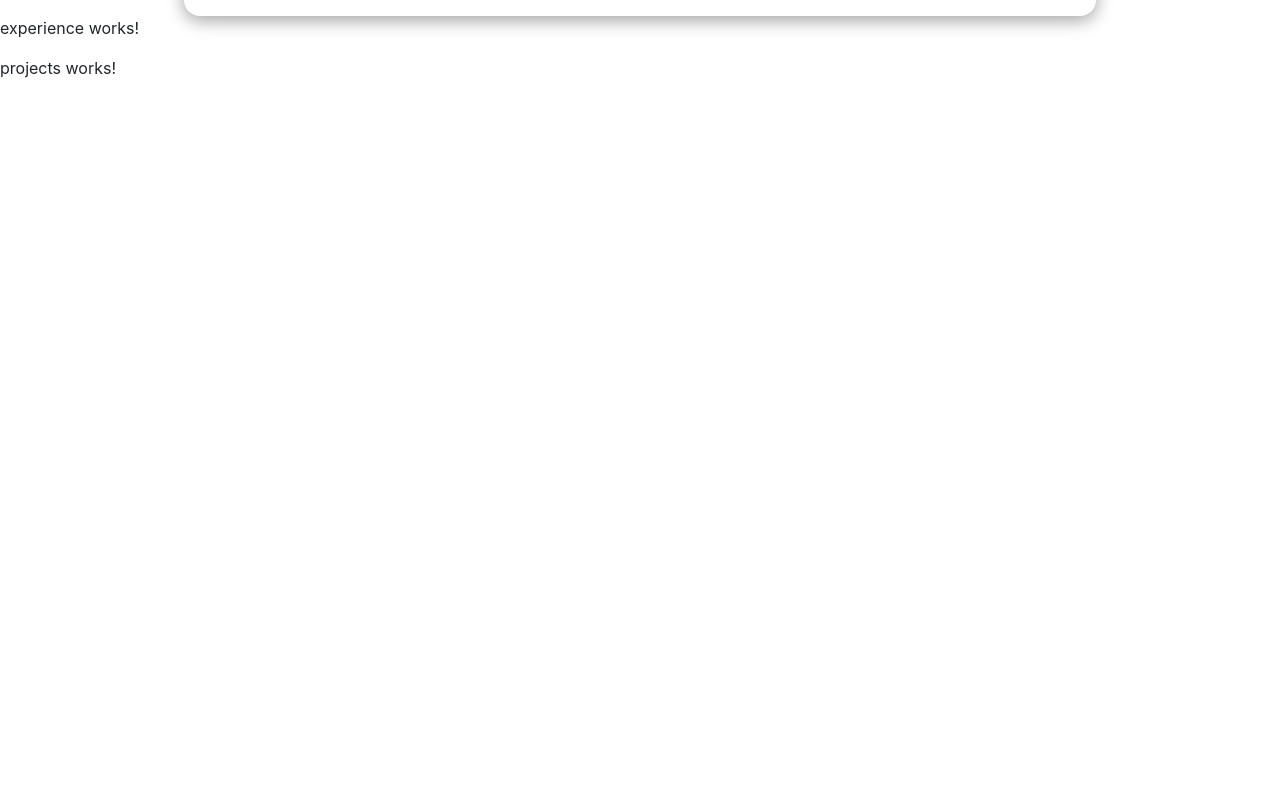
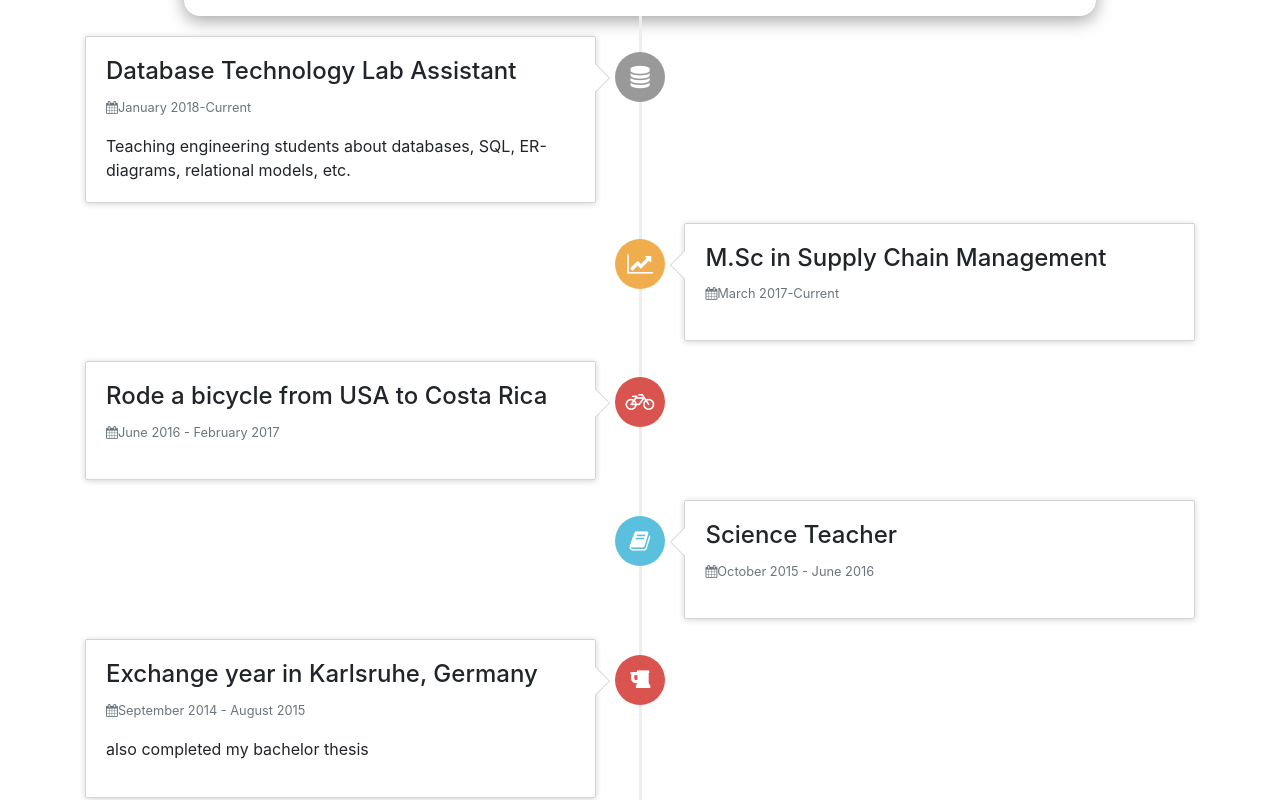
Before and after one commit to aleda145/resumewebpage, an Angular app in the folder resume-app/: page / in a window 1280 px wide. Shown: the part 380-1180 px from the top of the page. Before the commit the page ends 800 px from the top, so only its background shows below. Built offline with nearby package versions, Linux system fonts and the light colour scheme.

Commit message:
added Resume timeline

```diff
--- a/resume-app/src/app/experience/experience.component.css
+++ b/resume-app/src/app/experience/experience.component.css
@@ -0,0 +1,147 @@
+.timeline {
+  list-style: none;
+  padding: 20px 0 20px;
+  position: relative;
+}
+
+.timeline:before {
+  top: 0;
+  bottom: 0;
+  position: absolute;
+  content: " ";
+  width: 3px;
+  background-color: #eeeeee;
+  left: 50%;
+  margin-left: -1.5px;
+}
+
+.timeline > li {
+  margin-bottom: 20px;
+  position: relative;
+}
+
+.timeline > li:before,
+.timeline > li:after {
+  content: " ";
+  display: table;
+}
+
+.timeline > li:after {
+  clear: both;
+}
+
+.timeline > li:before,
+.timeline > li:after {
+  content: " ";
+  display: table;
+}
+
+.timeline > li:after {
+  clear: both;
+}
+
+.timeline > li > .timeline-panel {
+  width: 46%;
+  float: left;
+  border: 1px solid #d4d4d4;
+  border-radius: 2px;
+  padding: 20px;
+  position: relative;
+  -webkit-box-shadow: 0 1px 6px rgba(0, 0, 0, 0.175);
+  box-shadow: 0 1px 6px rgba(0, 0, 0, 0.175);
+}
+
+.timeline > li > .timeline-panel:before {
+  position: absolute;
+  top: 26px;
+  right: -15px;
+  display: inline-block;
+  border-top: 15px solid transparent;
+  border-left: 15px solid #ccc;
+  border-right: 0 solid #ccc;
+  border-bottom: 15px solid transparent;
+  content: " ";
+}
+
+.timeline > li > .timeline-panel:after {
+  position: absolute;
+  top: 27px;
+  right: -14px;
+  display: inline-block;
+  border-top: 14px solid transparent;
+  border-left: 14px solid #fff;
+  border-right: 0 solid #fff;
+  border-bottom: 14px solid transparent;
+  content: " ";
+}
+
+.timeline > li > .timeline-badge {
+  color: #fff;
+  width: 50px;
+  height: 50px;
+  line-height: 50px;
+  font-size: 1.4em;
+  text-align: center;
+  position: absolute;
+  top: 16px;
+  left: 50%;
+  margin-left: -25px;
+  background-color: #999999;
+  z-index: 100;
+  border-top-right-radius: 50%;
+  border-top-left-radius: 50%;
+  border-bottom-right-radius: 50%;
+  border-bottom-left-radius: 50%;
+}
+
+.timeline > li.timeline-inverted > .timeline-panel {
+  float: right;
+}
+
+.timeline > li.timeline-inverted > .timeline-panel:before {
+  border-left-width: 0;
+  border-right-width: 15px;
+  left: -15px;
+  right: auto;
+}
+
+.timeline > li.timeline-inverted > .timeline-panel:after {
+  border-left-width: 0;
+  border-right-width: 14px;
+  left: -14px;
+  right: auto;
+}
+
+.timeline-badge.primary {
+  background-color: #2e6da4 !important;
+}
+
+.timeline-badge.success {
+  background-color: #3f903f !important;
+}
+
+.timeline-badge.warning {
+  background-color: #f0ad4e !important;
+}
+
+.timeline-badge.danger {
+  background-color: #d9534f !important;
+}
+
+.timeline-badge.info {
+  background-color: #5bc0de !important;
+}
+
+.timeline-title {
+  margin-top: 0;
+  color: inherit;
+}
+
+.timeline-body > p,
+.timeline-body > ul {
+  margin-bottom: 0;
+}
+
+.timeline-body > p + p {
+  margin-top: 5px;
+}
--- a/resume-app/src/app/experience/experience.component.html
+++ b/resume-app/src/app/experience/experience.component.html
@@ -1,3 +1,98 @@
-<p>
-  experience works!
-</p>
+<div class="container">
+  <ul class="timeline">
+    <li>
+      <div class="timeline-badge"><i class="fa fa-database"></i></div>
+      <div class="timeline-panel">
+        <div class="timeline-heading">
+          <h4 class="timeline-title">Database Technology Lab Assistant</h4>
+          <p><small class="text-muted"><i class="fa fa-calendar"></i>January 2018-Current</small></p>
+        </div>
+        <div class="timeline-body">
+          <p>
+            Teaching engineering students about databases, SQL, ER-diagrams, relational models, etc.
+          </p>
+        </div>
+      </div>
+    </li>
+    <li class="timeline-inverted">
+      <div class="timeline-badge warning"><i class="fa fa-line-chart"></i></div>
+      <div class="timeline-panel">
+        <div class="timeline-heading">
+          <h4 class="timeline-title">M.Sc in Supply Chain Management</h4>
+          <p><small class="text-muted"><i class="fa fa-calendar"></i>March 2017-Current</small></p>
+
+        </div>
+        <div class="timeline-body">
+
+        </div>
+      </div>
+    </li>
+    <li>
+      <div class="timeline-badge danger"><i class="fa fa-bicycle"></i></div>
+      <div class="timeline-panel">
+        <div class="timeline-heading">
+          <h4 class="timeline-title">Rode a bicycle from USA to Costa Rica</h4>
+          <p><small class="text-muted"><i class="fa fa-calendar"></i>June 2016 - February 2017</small></p>
+
+        </div>
+        <div class="timeline-body">
+        </div>
+      </div>
+    </li>
+    <li class="timeline-inverted">
+      <div class="timeline-badge info"><i class="fa fa-book"></i></div>
+      <div class="timeline-panel">
+        <div class="timeline-heading">
+          <h4 class="timeline-title">Science Teacher</h4>
+          <p><small class="text-muted"><i class="fa fa-calendar"></i>October 2015 - June 2016</small></p>
+
+        </div>
+        <div class="timeline-body">
+
+        </div>
+      </div>
+    </li>
+    <li>
+      <div class="timeline-badge danger"><i class="fa fa-beer"></i></div>
+      <div class="timeline-panel">
+        <div class="timeline-heading">
+          <h4 class="timeline-title">Exchange year in Karlsruhe, Germany</h4>
+          <p><small class="text-muted"><i class="fa fa-calendar"></i>September 2014 - August 2015</small></p>
+          <p>
+            also completed my bachelor thesis
+          </p>
+        </div>
+        <div class="timeline-body">
+        </div>
+      </div>
+    </li>
+    <li>
+      <li class="timeline-inverted">
+        <div class="timeline-badge"><i class="fa fa-truck"></i></div>
+        <div class="timeline-panel">
+          <div class="timeline-heading">
+            <h4 class="timeline-title">Assistant Logistics Controller at GLA Aircargo AB</h4>
+            <p><small class="text-muted"><i class="fa fa-calendar"></i>June 2014 - August 2016</small></p>
+            <p>
+              Quality control and customer service at an airport transportation hub at Gothenburg Airport. I was in charge of the trucks driving goods from Gothenburg to Stockholm
+            </p>
+          </div>
+          <div class="timeline-body">
+          </div>
+        </div>
+      </li>
+      <li>
+        <div class="timeline-badge success"><i class="fa fa-university"></i></div>
+        <div class="timeline-panel">
+          <div class="timeline-heading">
+            <h4 class="timeline-title">Industrial Engineering and Management at Linköping Institute of Technology</h4>
+            <p><small class="text-muted"><i class="fa fa-calendar"></i>August 2012 - June 2014</small></p>
+
+          </div>
+          <div class="timeline-body">
+          </div>
+        </div>
+      </li>
+  </ul>
+</div>
+<!-- timeline source: https://codepen.io/bsngr/pen/Ifvbi -->
```
